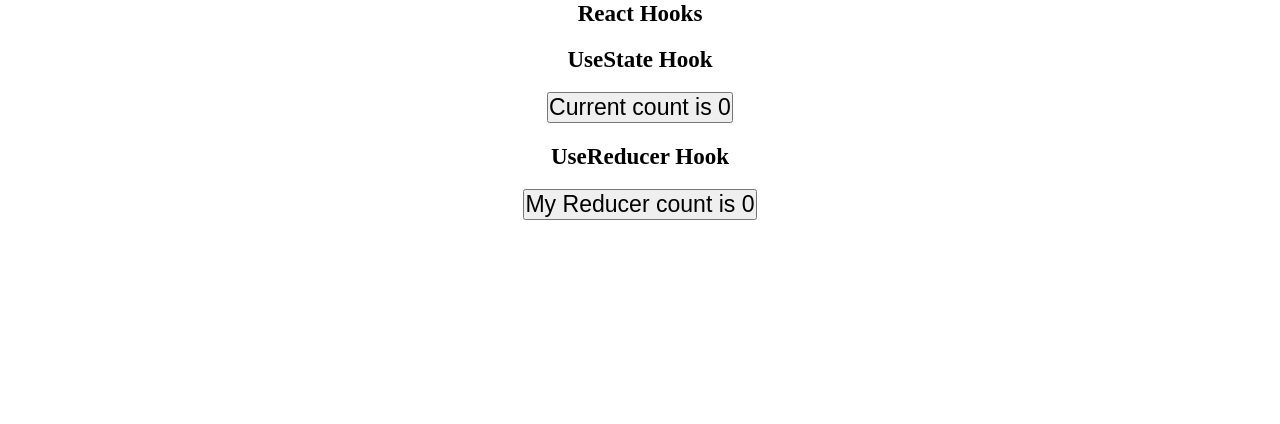
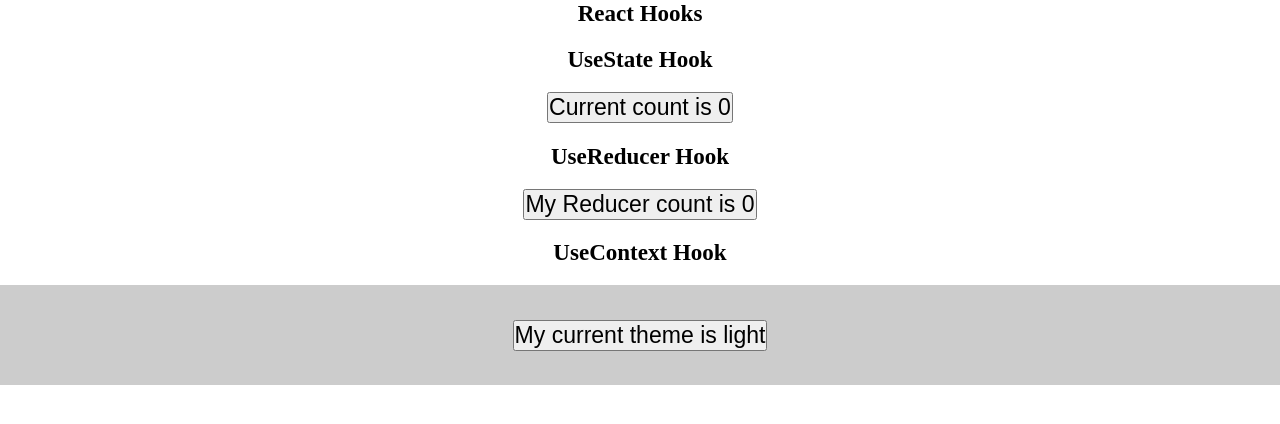
Before and after one commit to IslamSolimanInnowise/react-preparation, a React (Vite) app: page / in a window 1280 px wide. Shown: the top 424 px of the page. Built offline with nearby package versions, Linux system fonts and the light colour scheme.

Commit message:
add useContext

```diff
--- a/src/App.tsx
+++ b/src/App.tsx
@@ -1,3 +1,4 @@
+import UseContextHook from "./components/hooks/context/UseContextHook/UseContextHook";
 import UseReducerHook from "./components/hooks/state/UseReducerHook/UseReducerHook";
 import UseStateHook from "./components/hooks/state/UseStateHook/UseStateHook";
 
@@ -8,6 +9,8 @@ const App: React.FC = () => {
       {/* State Hooks */}
       <UseStateHook />
       <UseReducerHook />
+      {/* Context Hooks */}
+      <UseContextHook />
     </div>
   );
 };
--- /dev/null
+++ b/src/components/hooks/context/UseContextHook/Button.tsx
@@ -0,0 +1,28 @@
+import { useContext } from "react";
+import { ContextHook } from "./ThemeContext";
+
+const Button: React.FC = () => {
+  const context = useContext(ContextHook);
+
+  if (!context) {
+    throw new Error("ContextHook must be used within a Provider");
+  }
+
+  const { theme, setTheme } = context;
+
+  return (
+    <div
+      style={{
+        backgroundColor: theme === "dark" ? "#333" : "#ccc",
+        color: theme === "dark" ? "#ccc" : "#333",
+        height: "100px",
+        lineHeight: "100px",
+      }}
+    >
+      <button onClick={() => setTheme(theme === "dark" ? "light" : "dark")}>
+        My current theme is {theme}
+      </button>
+    </div>
+  );
+};
+export default Button;
--- /dev/null
+++ b/src/components/hooks/context/UseContextHook/MyAppContext.tsx
@@ -0,0 +1,13 @@
+import { PropsWithChildren, useState } from "react";
+import { ContextHook } from "./ThemeContext";
+
+const MyAppContext: React.FC<PropsWithChildren> = ({ children }) => {
+  const [theme, setTheme] = useState("light");
+
+  return (
+    <ContextHook.Provider value={{ theme, setTheme }}>
+      {children}
+    </ContextHook.Provider>
+  );
+};
+export default MyAppContext;
--- /dev/null
+++ b/src/components/hooks/context/UseContextHook/UseContextHook.tsx
@@ -0,0 +1,14 @@
+import MyAppContext from "./MyAppContext";
+import Button from "./Button";
+
+const UseContextHook: React.FC = () => {
+  return (
+    <MyAppContext>
+      <div>
+        <h2>UseContext Hook</h2>
+        <Button />
+      </div>
+    </MyAppContext>
+  );
+};
+export default UseContextHook;
--- /dev/null
+++ b/src/components/hooks/context/UseContextHook/themeContext.ts
@@ -0,0 +1,10 @@
+import { createContext } from "react";
+
+export interface ContextInterface {
+  theme: string;
+  setTheme: (theme: string) => void;
+}
+
+export const ContextHook = createContext<ContextInterface | undefined>(
+  undefined
+);
```
